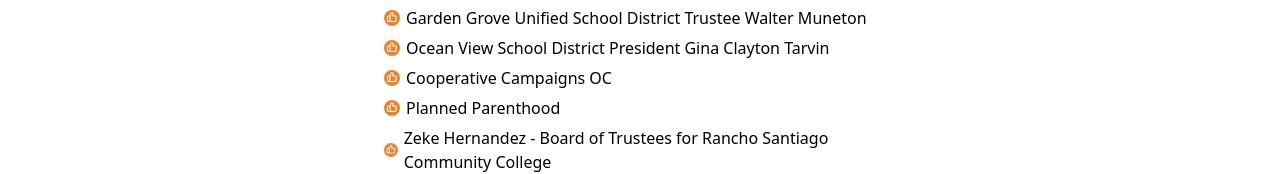
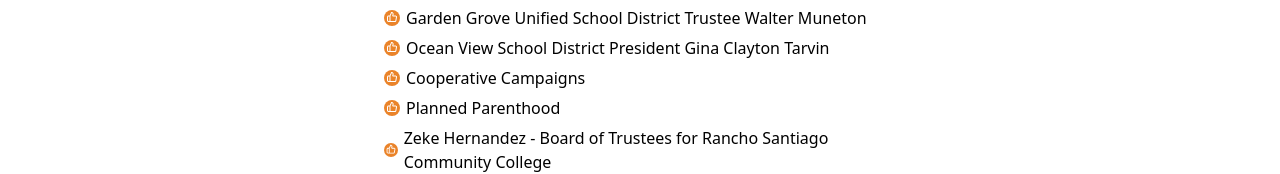
Before and after one commit to kenput3r/sarmiento-for-supervisor, a Next.js app: page /endorsements in a window 1280 px wide. Shown: the part 541-715 px from the top of the page. Built offline with nearby package versions, Linux system fonts and the light colour scheme.

Commit message:
update endorsements list

```diff
--- a/pages/endorsements.js
+++ b/pages/endorsements.js
@@ -19,7 +19,7 @@ const list = [
   'Anaheim Elementary School District President Juan Alvarez',
   'Garden Grove Unified School District Trustee Walter Muneton',
   'Ocean View School District President Gina Clayton Tarvin',
-  'Cooperative Campaigns OC',
+  'Cooperative Campaigns',
   'Planned Parenthood',
   'Zeke Hernandez - Board of Trustees for Rancho Santiago Community College',
 ]
```
